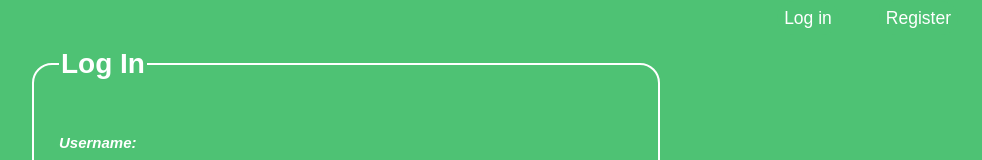
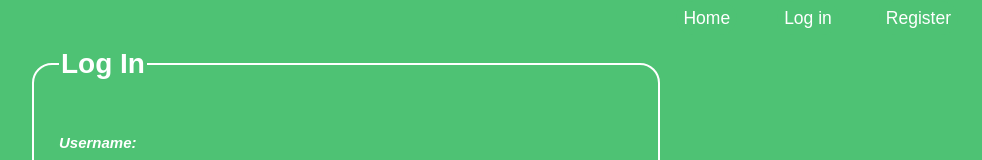
Before and after one commit to bw-pt-water-my-plants3/front-end, a React (Create React App) app in the folder log-in-form/: page / in a window 1280 px wide. Shown: the top 160 px of the page, without its empty margins (294-1276 px from the left). Built offline with nearby package versions, Linux system fonts and the light colour scheme.

Commit message:
Added Home Button

```diff
--- a/log-in-form/src/index.js
+++ b/log-in-form/src/index.js
@@ -11,6 +11,7 @@ ReactDOM.render(
     <Router>
 
       <div className='Header'>
+      <a href="https://affectionate-clarke-6222ba.netlify.app/">Home</a>
       <Link to="/">Log in</Link>
       <Link to="/register">Register</Link>
       </div>
```
